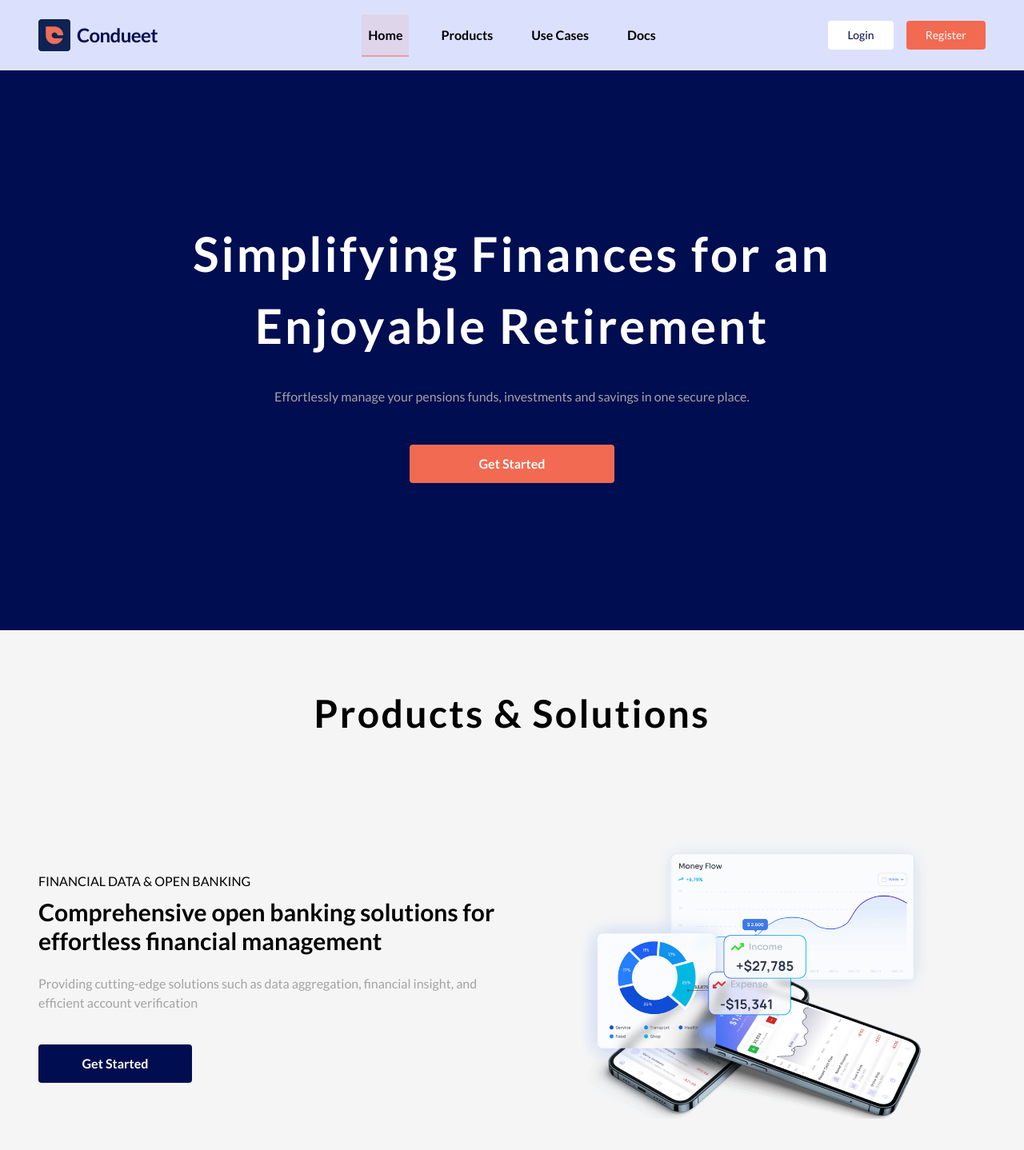
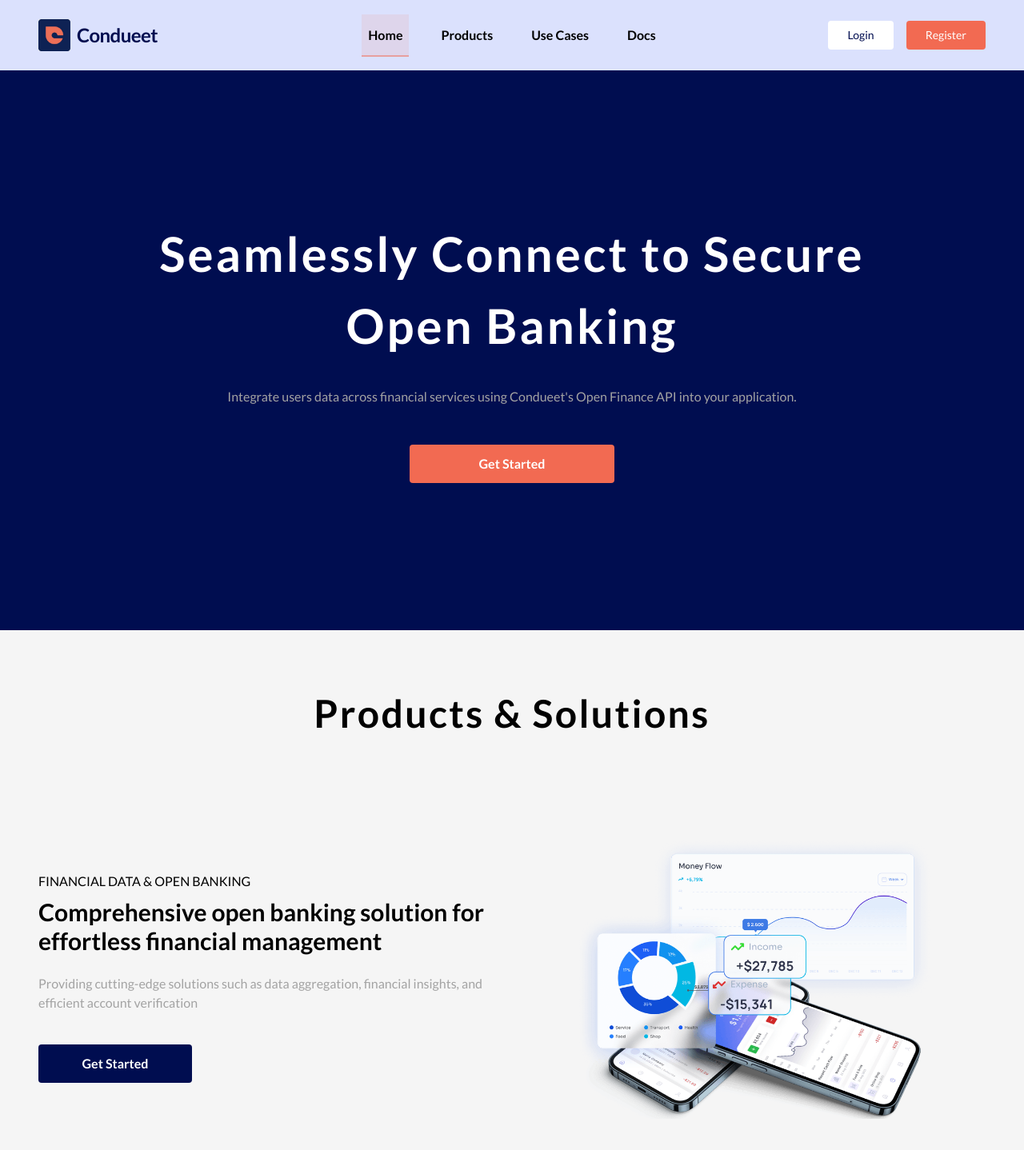
Before and after one commit to OnePlug-API/condueet-frontend-v2, a Next.js app: page / in a window 1280 px wide. Shown: the top 1438 px of the page at 80% size. Built offline with nearby package versions, Linux system fonts and the light colour scheme.

Commit message:
text changes

```diff
--- a/components/home/Hero.tsx
+++ b/components/home/Hero.tsx
@@ -14,7 +14,7 @@ const Hero = () => {
             animate={{ y: 0, opacity: 1 }}
             className="text-center text-6xl font-extrabold leading-normal tracking-wider max-lg:text-4xl max-md:text-3xl max-md:font-bold max-md:tracking-wide"
           >
-            Simplifying Finances for an Enjoyable Retirement
+            Seamlessly Connect to Secure Open Banking
           </MotionH2>
           <MotionP
             initial={{ y: 10, opacity: 0 }}
@@ -22,8 +22,8 @@ const Hero = () => {
             transition={{ delay: 0.2 }}
             className="mb-12 mt-8 text-center text-base text-fade"
           >
-            Effortlessly manage your pensions funds, investments and savings in
-            one secure place.
+            Integrate users data across financial services using Condueet&apos;s
+            Open Finance API into your application.
           </MotionP>
           <MotionDiv
             initial={{ opacity: 0 }}
--- a/components/home/Showcase.tsx
+++ b/components/home/Showcase.tsx
@@ -21,12 +21,12 @@ const Showcase = () => {
               FINANCIAL DATA & OPEN BANKING
             </h4>
             <p className="mt-2 text-2xl font-bold md:leading-normal lg:text-3xl">
-              Comprehensive open banking solutions for effortless financial
+              Comprehensive open banking solution for effortless financial
               management
             </p>
             <p className="mt-6 text-fade">
               Providing cutting-edge solutions such as data aggregation,
-              financial insight, and efficient account verification
+              financial insights, and efficient account verification
             </p>
             <Link
               href="/register"
```
